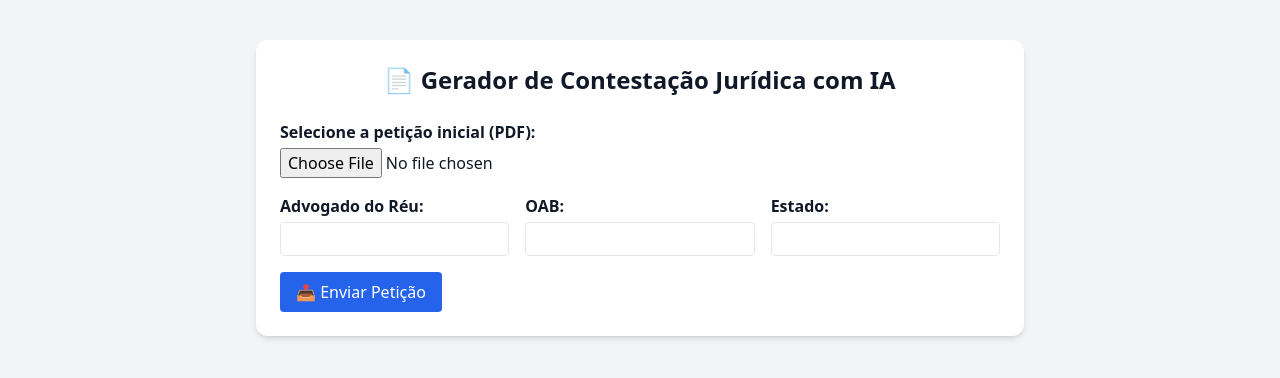
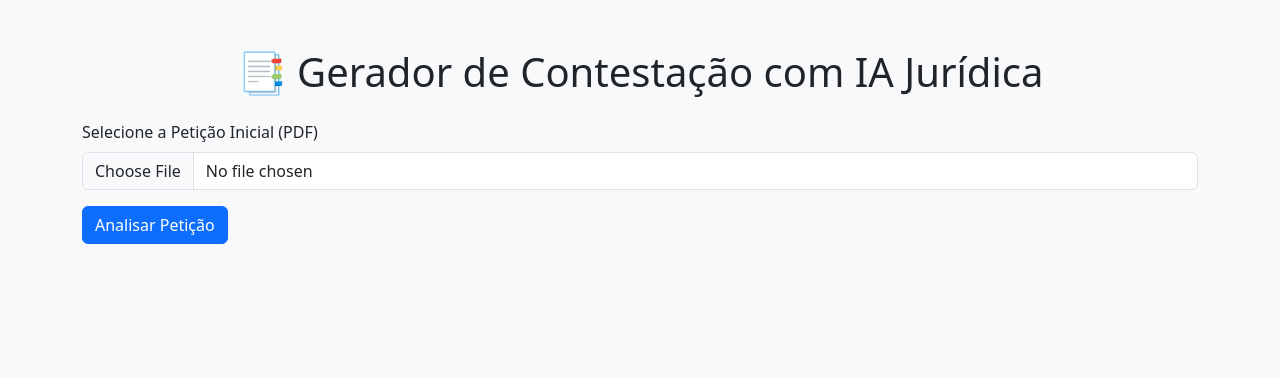
Before and after one commit to Alandamme/api-contestacao-juridica, a Flask app: page / in a window 1280 px wide. Shown: the top 378 px of the page. Run offline with Flask 3, Linux system fonts and the light colour scheme; some libraries are stand-ins or nearby versions.

Commit message:
Update index.html

```diff
--- a/src/templates/index.html
+++ b/src/templates/index.html
@@ -1,107 +1,122 @@
 <!DOCTYPE html>
 <html lang="pt-br">
 <head>
-  <meta charset="UTF-8" />
-  <meta name="viewport" content="width=device-width, initial-scale=1.0"/>
-  <title>Gerador de Contestação Jurídica</title>
-  <script src="https://cdn.tailwindcss.com"></script>
+  <meta charset="UTF-8">
+  <meta name="viewport" content="width=device-width, initial-scale=1.0">
+  <title>Gerador de Contestação Jurídica com IA</title>
+  <link href="https://cdn.jsdelivr.net/npm/bootstrap@5.3.0/dist/css/bootstrap.min.css" rel="stylesheet">
 </head>
-<body class="bg-gray-100 text-gray-900">
+<body class="bg-light">
+<div class="container py-5">
+  <h1 class="mb-4 text-center">📑 Gerador de Contestação com IA Jurídica</h1>
 
-  <div class="max-w-3xl mx-auto mt-10 p-6 bg-white rounded-xl shadow-md">
-    <h1 class="text-2xl font-bold mb-6 text-center">📄 Gerador de Contestação Jurídica com IA</h1>
+  <!-- Upload do PDF -->
+  <form id="upload-form" class="mb-4">
+    <div class="mb-3">
+      <label for="pdfFile" class="form-label">Selecione a Petição Inicial (PDF)</label>
+      <input class="form-control" type="file" id="pdfFile" accept="application/pdf" required>
+    </div>
+    <button class="btn btn-primary" type="submit">Analisar Petição</button>
+  </form>
 
-    <form id="uploadForm" class="space-y-4">
-      <div>
-        <label class="block font-semibold">Selecione a petição inicial (PDF):</label>
-        <input type="file" name="file" accept=".pdf" class="mt-1 w-full" required />
+  <!-- Dados extraídos -->
+  <div id="dados-container" class="mb-4" style="display: none;">
+    <h4 class="mb-3">📋 Dados Extraídos da Petição</h4>
+    <pre class="bg-white p-3 border" id="dados-extraidos"></pre>
   </div>
 
-      <div class="grid grid-cols-1 md:grid-cols-3 gap-4">
-        <div>
-          <label class="block font-semibold">Advogado do Réu:</label>
-          <input type="text" id="advogado" class="mt-1 w-full border rounded px-2 py-1" required />
+  <!-- Formulário do advogado -->
+  <form id="form-gerar" style="display: none;">
+    <h4 class="mb-3">👨‍⚖️ Dados do Advogado do Réu</h4>
+    <div class="mb-3">
+      <label for="advogado" class="form-label">Nome do Advogado</label>
+      <input type="text" class="form-control" id="advogado" required>
     </div>
-        <div>
-          <label class="block font-semibold">OAB:</label>
-          <input type="text" id="oab" class="mt-1 w-full border rounded px-2 py-1" required />
+    <div class="mb-3">
+      <label for="oab" class="form-label">Número da OAB</label>
+      <input type="text" class="form-control" id="oab" required>
     </div>
-        <div>
-          <label class="block font-semibold">Estado:</label>
-          <input type="text" id="estado" class="mt-1 w-full border rounded px-2 py-1" required />
+    <div class="mb-3">
+      <label for="estado" class="form-label">Estado</label>
+      <input type="text" class="form-control" id="estado" required>
     </div>
-      </div>
-
-      <button type="submit" class="bg-blue-600 hover:bg-blue-700 text-white px-4 py-2 rounded">📤 Enviar Petição</button>
+    <button type="submit" class="btn btn-success">Gerar Contestação</button>
   </form>
 
-    <div id="preview" class="mt-6 hidden">
-      <h2 class="text-lg font-semibold mb-2">✅ Petição processada. Gerar contestação:</h2>
-      <button id="btnGerar" class="bg-green-600 hover:bg-green-700 text-white px-4 py-2 rounded">⚖️ Gerar Contestação</button>
-    </div>
-
-    <div id="resultado" class="mt-6 hidden">
-      <h2 class="text-lg font-semibold mb-2">📥 Download disponível:</h2>
-      <a id="downloadLink" href="#" class="text-blue-700 underline" download>Baixar Contestação Word</a>
+  <!-- Resultado final -->
+  <div id="resultado" class="mt-4" style="display: none;">
+    <h4 class="mb-3 text-success">✅ Contestacão Gerada!</h4>
+    <p id="preview-text"></p>
+    <a id="download-link" class="btn btn-outline-primary" href="#" download>Baixar Contestação (.docx)</a>
   </div>
 </div>
 
 <script>
+const uploadForm = document.getElementById('upload-form');
+const formGerar = document.getElementById('form-gerar');
+const dadosContainer = document.getElementById('dados-container');
+const dadosExtraidosPre = document.getElementById('dados-extraidos');
+const resultado = document.getElementById('resultado');
+const previewText = document.getElementById('preview-text');
+const downloadLink = document.getElementById('download-link');
+
 let sessionFilePath = '';
 
-    document.getElementById("uploadForm").addEventListener("submit", async function(e) {
+uploadForm.addEventListener('submit', async (e) => {
   e.preventDefault();
+  const fileInput = document.getElementById('pdfFile');
+  const file = fileInput.files[0];
+  const formData = new FormData();
+  formData.append('file', file);
 
-      const form = e.target;
-      const file = form.file.files[0];
-      if (!file) return;
-
-      const formData = new FormData();
-      formData.append("file", file);
-
-      const res = await fetch("/api/upload", {
-        method: "POST",
+  const response = await fetch('/api/upload', {
+    method: 'POST',
     body: formData
   });
 
-      const data = await res.json();
-      if (res.ok) {
+  const data = await response.json();
+  if (response.ok) {
     sessionFilePath = data.session_file;
-        document.getElementById("preview").classList.remove("hidden");
+    dadosExtraidosPre.textContent = JSON.stringify(data.dados_extraidos, null, 2);
+    dadosContainer.style.display = 'block';
+    formGerar.style.display = 'block';
   } else {
-        alert("Erro: " + data.error);
+    alert(data.error || 'Erro ao processar petição.');
   }
 });
 
-    document.getElementById("btnGerar").addEventListener("click", async function () {
-      const advogado = document.getElementById("advogado").value;
-      const oab = document.getElementById("oab").value;
-      const estado = document.getElementById("estado").value;
+formGerar.addEventListener('submit', async (e) => {
+  e.preventDefault();
+  const advogado = document.getElementById('advogado').value;
+  const oab = document.getElementById('oab').value;
+  const estado = document.getElementById('estado').value;
 
   const payload = {
     session_file: sessionFilePath,
     dados_reu: {
       advogado_reu: advogado,
-          oab_reu: oab,
-          estado_reu: estado
+      oab: oab,
+      estado: estado
     }
   };
 
-      const res = await fetch("/api/gerar-contestacao", {
-        method: "POST",
-        headers: { "Content-Type": "application/json" },
+  const response = await fetch('/api/gerar-contestacao', {
+    method: 'POST',
+    headers: {
+      'Content-Type': 'application/json'
+    },
     body: JSON.stringify(payload)
   });
 
-      const data = await res.json();
-      if (res.ok) {
-        document.getElementById("resultado").classList.remove("hidden");
-        document.getElementById("downloadLink").href = "/" + data.files.word;
+  const result = await response.json();
+  if (response.ok) {
+    previewText.textContent = result.preview;
+    downloadLink.href = '/' + result.files.word;
+    resultado.style.display = 'block';
   } else {
-        alert("Erro: " + data.error);
+    alert(result.error || 'Erro ao gerar a contestação.');
   }
 });
 </script>
-
 </body>
 </html>
```
Lines whose indentation alone changed are shown as unchanged.
